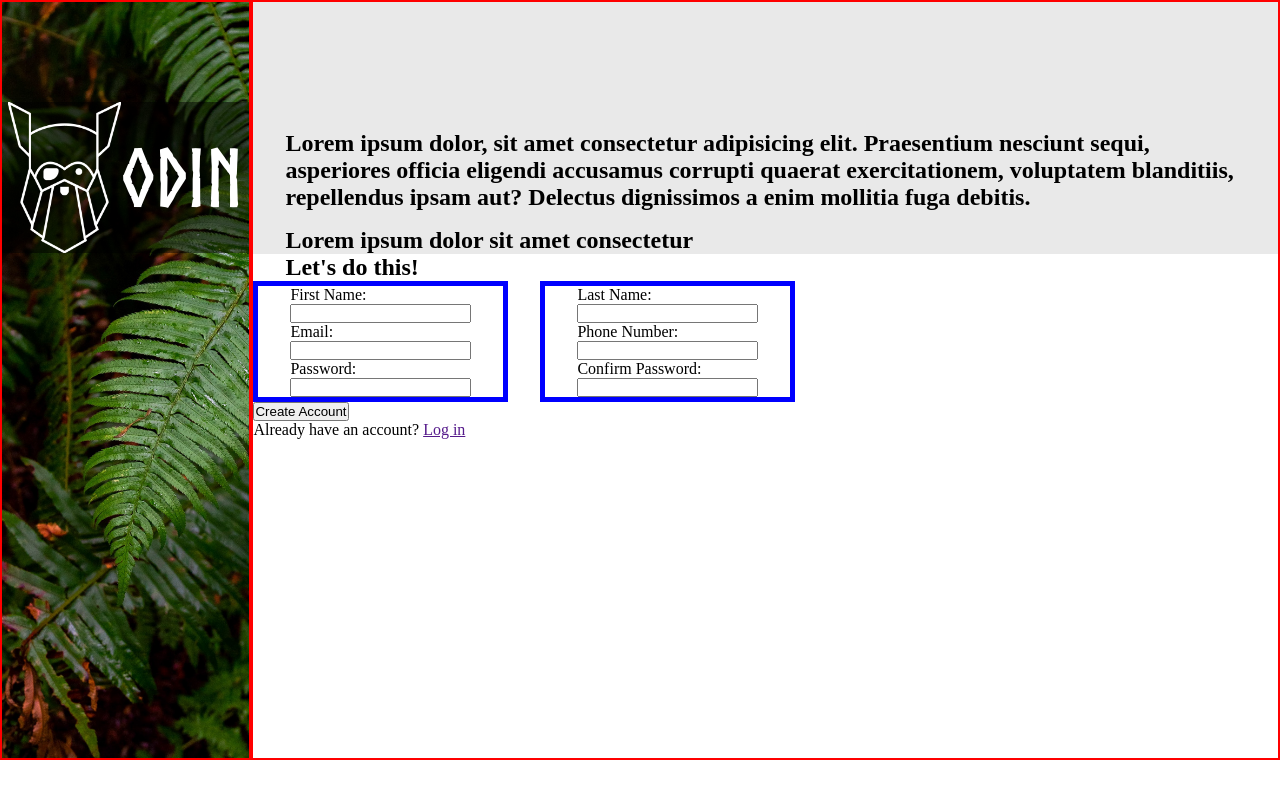
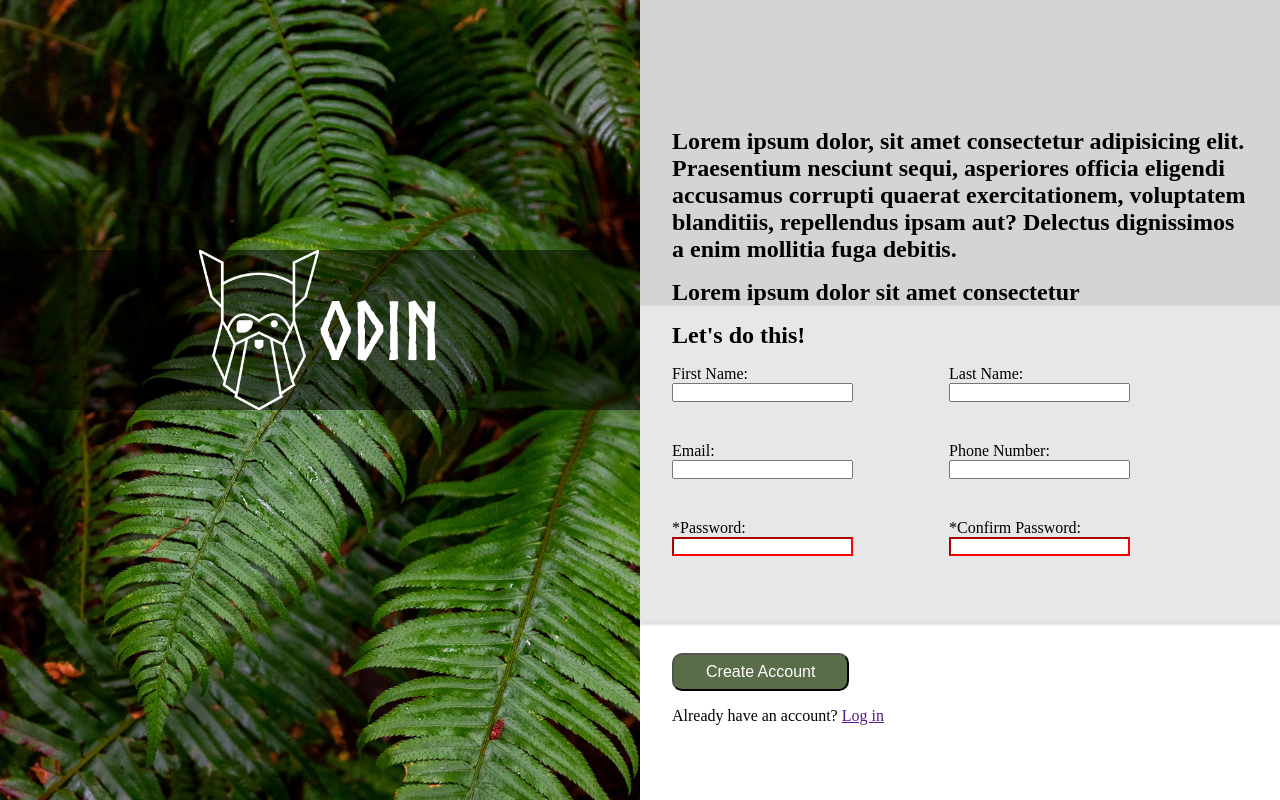
Before and after one commit to clarkjr2016/sign-up-form, a plain HTML site: page index.html in a window 1280 px wide. Drawn offline with Linux system fonts and the light colour scheme.

Commit message:
Finished le project

```diff
--- a/index.html
+++ b/index.html
@@ -27,23 +27,27 @@
           <p>Lorem ipsum dolor sit amet consectetur</p>
         </div>
         <form action="" method="post">
+          <div id="form-color-container">
             <h1>Let's do this!</h1>
             <div id="input-container">
               <div class="label-container">
                 <label for="first-name">First Name:</label>
                 <input type="text" name="first-name" id="first-name" />
+
                 <label for="email">Email:</label>
                 <input type="email" name="email" id="email" />
-              <label for="password">Password:</label>
+
+                <label for="password">*Password:</label>
                 <input type="password" name="password" id="password" required />
               </div>
+
               <!-- this is the left side -->
               <div class="label-container">
                 <label for="last-name">Last Name:</label>
                 <input type="text" name="last-name" id="last-name" />
                 <label for="phone">Phone Number:</label>
                 <input type="tel" name="phone" id="phone" />
-              <label for="c-password">Confirm Password:</label>
+                <label for="c-password">*Confirm Password:</label>
                 <input
                   type="password"
                   name="c-password"
@@ -52,6 +56,7 @@
                 />
               </div>
               <!-- this is the right side -->
+            </div>
           </div>
           <div id="create-btn-container">
             <button type="submit">Create Account</button>
--- a/style.css
+++ b/style.css
@@ -10,21 +10,17 @@
 }
 
 :root {
-  --dark-background-color: rgb(233, 233, 233);
-  --light-background-color: rgb(243, 242, 242);
+  --dark-background-color: rgb(214, 211, 211);
+  --light-background-color: rgb(231, 231, 231);
 }
 
 #wrapper-container {
   display: flex;
-  height: min(95vh);
-}
-
-#wrapper-container > * {
-  border: 2px solid red;
+  min-height: 100vh;
 }
 
 #left-section {
-  width: min(40rem);
+  min-width: clamp(35rem, 40rem, 50rem);
   background-image: url("halie-west-25xggax4bSA-unsplash.jpg");
   background-repeat: none;
   background-size: cover;
@@ -33,7 +29,7 @@
 
 #odin-container {
   position: absolute;
-  top: 100px;
+  top: 250px;
   height: min(200px, 20%);
   background-color: rgba(0, 0, 0, 0.5);
   width: min(100%);
@@ -75,8 +71,7 @@
 }
 
 #input-container div {
-  border: blue 5px solid;
-  height: auto;
+  height: min(16em);
   display: flex;
   flex-wrap: wrap;
   flex-direction: column;
@@ -84,6 +79,37 @@
   padding-right: 2rem;
 }
 
-form > h1 {
+form h1 {
+  padding: 1rem 2rem;
+}
+
+.label-container input {
+  margin-bottom: min(2.5rem);
+}
+
+#form-color-container {
+  background-color: var(--light-background-color);
+  box-shadow: 2px 2px 2px 2px rgb(226, 223, 223);
+}
+
+#create-btn-container {
+  padding-top: 2rem;
   padding-left: 2rem;
+  padding-right: 2rem;
 }
+
+#create-btn-container button {
+  padding: 0.5rem 2rem;
+  border-radius: 10px;
+  font-size: 1rem;
+  color: white;
+  background-color: #596d48;
+  margin-bottom: 1rem;
+}
+#create-btn-container button:hover {
+  cursor: pointer;
+}
+
+input:invalid {
+  border-color: red;
+}
```
Lines whose indentation alone changed are shown as unchanged.
